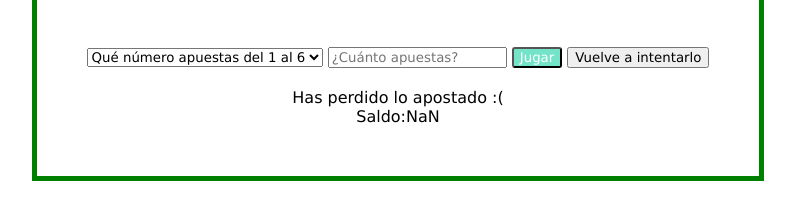
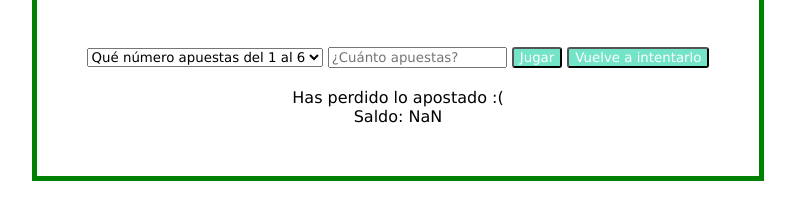
Before and after one commit to Adalab/modulo-2-evaluacion-intermedia-ruadaslucia, a plain HTML site: page index.html in a window 1280 px wide. Both pictures are taken after a click on the button "Jugar". Shown: the part 125-344 px from the top of the page, without its empty margins (242-1037 px from the left). Drawn offline with Linux system fonts and the light colour scheme.

Commit message:
counter money done

```diff
--- a/index.html
+++ b/index.html
@@ -26,6 +26,7 @@
             <option value="6">6</option>
           </select>
           <!--dinero que apuestas-->
+
           <input
             class="input js-inputNum"
             type="number"
@@ -34,17 +35,15 @@
           <!--boton jugar-->
           <input type="button" value="Jugar" class="js-button button" />
           <!--boton reset-->
-          <input
-            type="button"
-            value="Vuelve a intentarlo"
-            class="js-resetButton"
-          />
+          <button class="resetButton js-resetButton">
+            Vuelve a intentarlo
+          </button>
+
           <div class="downSelect">
             <!--frase por defecto-->
             <p class="paragraph js-goPlay">¡Vamos a Jugar!</p>
-            <p class="js-saldo"></p>
             <!--dinero inicial-->
-            <p class="js-moneyLeft">50</p>
+            <p>Saldo: <span class="js-moneyLeft">50</span></p>
           </div>
         </form>
       </div>
--- a/js/main.js
+++ b/js/main.js
@@ -1,50 +1,60 @@
-"use strict";
+'use strict';
 
 const selectNumber = document.querySelector('.js-selectBox');
 const inputNumber = document.querySelector('.js-inputNum');
+
+const leftover = document.querySelector('.js-moneyLeft');
+
 const button = document.querySelector('.js-button');
+const resetButton = document.querySelector('.js-resetButton');
+
 const playText = document.querySelector('.js-goPlay');
-const leftover = document.querySelector('.js-moneyLeft');
-const moneyText=document.querySelector('.js-saldo');
-const winningMessage = "¡Has ganado el doble de lo apostado :)";
-const losingMessage = "Has perdido lo apostado :(";
+
+const winningMessage = '¡Has ganado el doble de lo apostado :)';
+const losingMessage = 'Has perdido lo apostado :(';
 
 const maxNumber = 6;
 const randomNumber = getRandomNumber(maxNumber);
-
-function getRandomNumber (max){
-    return Math.ceil(Math.random()*max);
-}
 console.log(randomNumber);
 
+let leftoverMoney = parseInt(leftover.innerText);
 
-button.addEventListener("click", handleClickButton);
+//funcion numero aleatorio
+function getRandomNumber(max) {
+  return Math.ceil(Math.random() * max);
+}
 
+//eventos sobre los botones
+button.addEventListener('click', handleClickButton);
+resetButton.addEventListener('click', handleClickButton);
 
-function handleClickButton(){
+//funcion manejadora que reune a las demas funciones
+function handleClickButton() {
   let selectedNumber = parseInt(selectNumber.value);
   let money = parseInt(inputNumber.value);
-    let leftoverMoney = parseInt(leftover.value);
+
   checkNum(selectedNumber);
   counterMoney(leftoverMoney, money, selectedNumber);
-
 }
 
-function checkNum(selectedNumber){
-    if (selectedNumber === randomNumber){
-        playText.innerHTML=winningMessage;
-    }else {
-        playText.innerHTML=losingMessage
+//funcion que comprueba el numero aleatorio con el input del usuario
+function checkNum(selectedNumber) {
+  if (selectedNumber === randomNumber) {
+    playText.innerHTML = winningMessage;
+  } else {
+    playText.innerHTML = losingMessage;
   }
 }
 
-function counterMoney(leftOverMoney, money, selectedNumber, ){
-
-    let totalMoney = leftOverMoney;
-    if(selectedNumber === randomNumber){
-        totalMoney = totalMoney + (money*2);
-    }else {
-        totalMoney = totalMoney - money;
+//funcion que suma y resta las ganancias y las perdidas
+function counterMoney(leftOverMoney, money, selectedNumber) {
+  if (selectedNumber === randomNumber) {
+    leftOverMoney = leftOverMoney + money * 2;
+  } else {
+    leftOverMoney = leftOverMoney - money;
   }
-    leftover.innerHTML=`Saldo:` + totalMoney;
+  leftover.innerHTML = leftOverMoney;
 }
+//borrar los comentarios y los console.log
+//usar dos funciones win(); y  lose(); y en ellas meter respectivamente el mensaje de ganar  o perder y la operacion de suma o de resta.
+function win() {}
--- a/styles/main.css
+++ b/styles/main.css
@@ -33,6 +33,11 @@
   border-radius: 3px;
   color: white;
 }
+.resetButton {
+  background-color: rgb(115, 228, 200);
+  border-radius: 3px;
+  color: white;
+}
 .tryAgain {
   background-color: rgb(115, 228, 200);
   border-radius: 3px;
```
Lines whose indentation alone changed are shown as unchanged.
